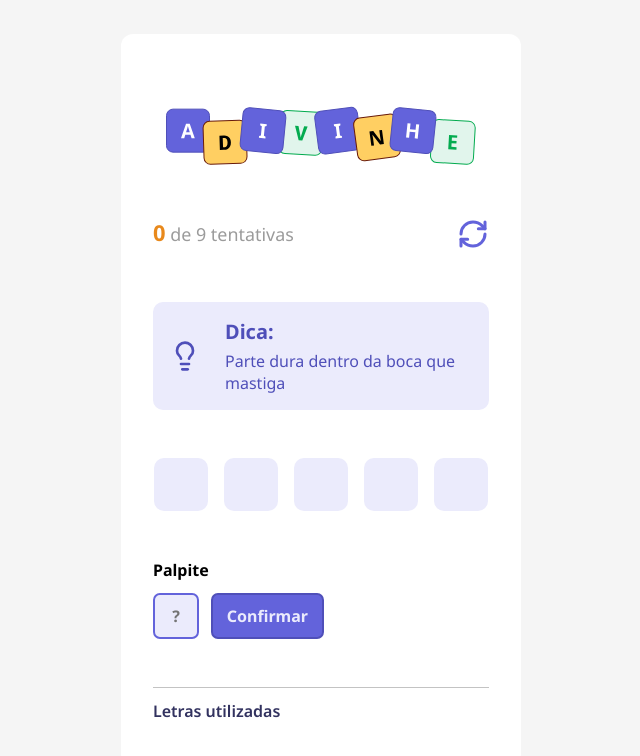
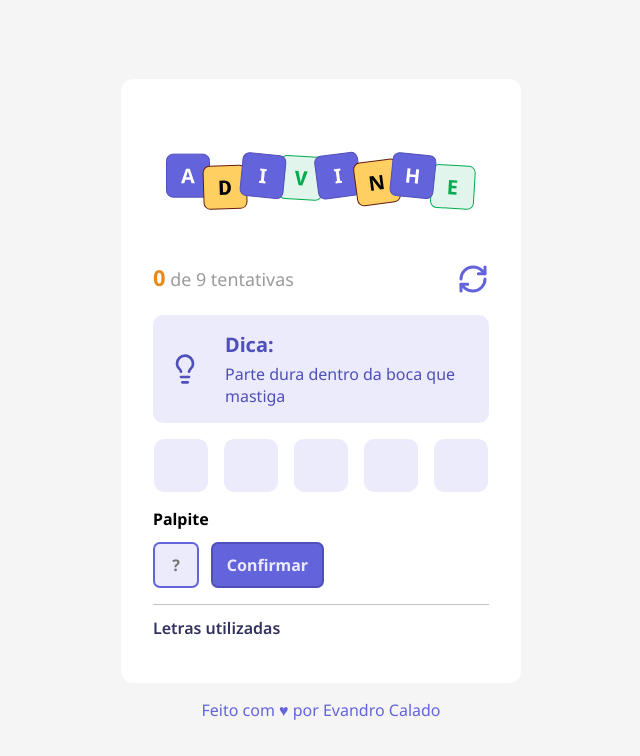
Before and after one commit to EvandroCalado/jogo_da_adivinhacao, a React (Vite) app: page / in a window 1280 px wide. Shown: the top 756 px of the page, without its empty margins (319-959 px from the left). Built offline with nearby package versions, Linux system fonts and the light colour scheme.

Commit message:
feat: update game layout, adjust modal spacing, and add footer with author link

```diff
--- a/src/App.module.css
+++ b/src/App.module.css
@@ -2,7 +2,9 @@
   width: 100%;
   height: 100vh;
   display: flex;
+  flex-direction: column;
   justify-content: center;
+  gap: 1rem;
   align-items: center;
   padding: 2rem;
 }
@@ -12,7 +14,7 @@
   width: 100%;
   display: flex;
   flex-direction: column;
-  gap: 3rem;
+  gap: 1rem;
   background-color: var(--bg-surface);
   padding: 2rem;
   padding-top: 4.5rem;
@@ -113,3 +115,13 @@
 .button:active {
   transform: translateY(0);
 }
+
+a {
+  color: var(--color-primary);
+  text-decoration: none;
+  transition: color 0.2s;
+}
+
+a:hover {
+  color: var(--color-primary-dark);
+}
--- a/src/App.tsx
+++ b/src/App.tsx
@@ -98,7 +98,9 @@ function App() {
         <div className={styles.overlay}>
           <div className={styles.modal}>
             <h2>Fim de jogo!</h2>
-            <p>A palavra era: <strong>{challenge?.word.toUpperCase()}</strong></p>
+            <p>
+              A palavra era: <strong>{challenge?.word.toUpperCase()}</strong>
+            </p>
             <button className={styles.button} onClick={startGame}>
               Jogar novamente
             </button>
@@ -147,6 +149,14 @@ function App() {
 
           <Letters letters={letters} />
         </main>
+
+        <a
+          href="https://github.com/EvandroCalado"
+          rel="noopener noreferrer"
+          target="_blank"
+        >
+          Feito com ♥ por Evandro Calado
+        </a>
       </div>
     </>
   );
```
